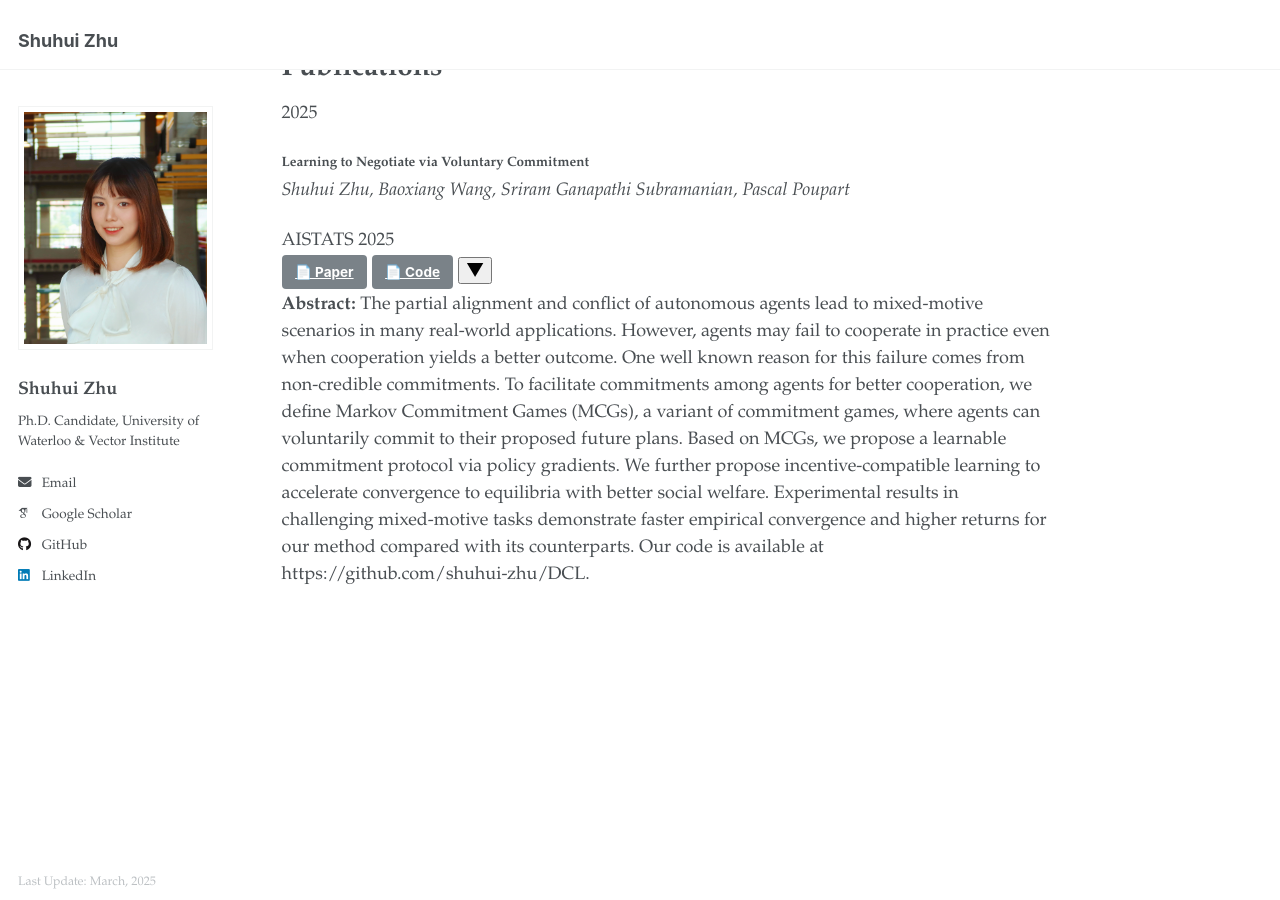
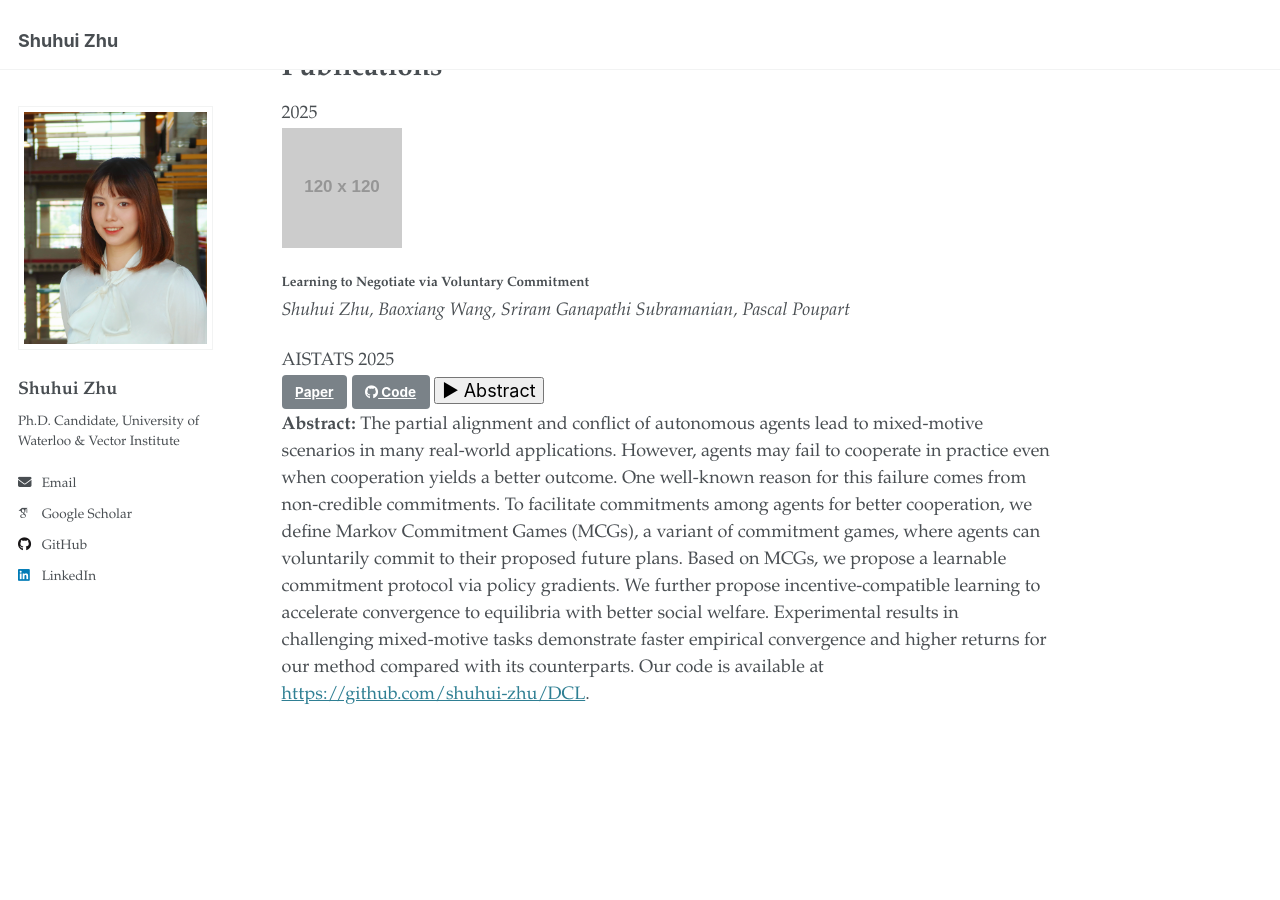
Before and after one commit to shuhui-zhu/shuhui-zhu.github.io, a Jekyll site: the page built from _pages/about.md, in a window 1280 px wide and 900 px high, scrolled down 681 px. Built offline with Jekyll 4.4.1, drawn with Linux system fonts in a browser that asks for light colours; some web fonts are replaced.

Commit message:
udpate css

```diff
--- a/_config.yml
+++ b/_config.yml
@@ -351,3 +351,5 @@ compress_html:
   clippings: all
   ignore:
     envs: development
+
+font_awesome: true
--- a/_includes/footer.html
+++ b/_includes/footer.html
@@ -20,7 +20,22 @@
 {% endif %} -->
 
 <div class="page__footer-copyright">
-  <!-- &copy; {{ site.time | date: '%Y' }} {{ site.name | default: site.title }}, {{ site.data.ui-text[site.locale].powered_by | default: "Powered by" }} <a href="http://jekyllrb.com" rel="nofollow">Jekyll</a> &amp; <a href="https://github.com/academicpages/academicpages.github.io">AcademicPages</a>, a fork of <a href="https://mademistakes.com/work/minimal-mistakes-jekyll-theme/" rel="nofollow">Minimal Mistakes</a>.<br /> -->
-  <!-- Last update: {{ "now" | date: '%Y-%m-%d' %}} -->
-  Last Update: {{ "now" | date: "%B, %Y" }}
+    <!-- &copy; {{ site.time | date: '%Y' }} {{ site.name | default: site.title }}, {{ site.data.ui-text[site.locale].powered_by | default: "Powered by" }} <a href="http://jekyllrb.com" rel="nofollow">Jekyll</a> &amp; <a href="https://github.com/academicpages/academicpages.github.io">AcademicPages</a>, a fork of <a href="https://mademistakes.com/work/minimal-mistakes-jekyll-theme/" rel="nofollow">Minimal Mistakes</a>.<br /> -->
+    <!-- Last update: {{ "now" | date: '%Y-%m-%d' %}} -->
+    Last Update: {{ "now" | date: "%B, %Y" }}
 </div>
+
+<script>
+    function toggleAbstract(id, btn) {
+        var abstract = document.getElementById(id);
+        var icon = btn.querySelector(".toggle-icon");
+
+        if (abstract.style.display === "none" || abstract.style.display === "") {
+            abstract.style.display = "block";
+            icon.textContent = "▼"; // Downward arrow when expanded
+        } else {
+            abstract.style.display = "none";
+            icon.textContent = "▶"; // Rightward arrow when collapsed
+        }
+    }
+</script>
--- a/_pages/about.md
+++ b/_pages/about.md
@@ -26,16 +26,28 @@ Publications
 <div class="timeline">
   <div class="timeline-item">
     <div class="timeline-year">2025</div>
-    <div class="timeline-content">
-      <h4>Learning to Negotiate via Voluntary Commitment</h4>
-      <p><i>Shuhui Zhu, Baoxiang Wang, Sriram Ganapathi Subramanian, Pascal Poupart</i></p>
-      <span class="label">AISTATS 2025</span><br>
-      <a href="https://openreview.net/forum?id=DZwHPyPeZO" target="_blank" class="btn">📄 Paper</a>
-      <a href="https://github.com/shuhui-zhu/DCL" target="_blank" class="btn">📄 Code</a>
-      <button class="toggle-abstract" onclick="toggleAbstract('abstract1')">▼</button>
-      <div id="abstract1" class="abstract-content">
-        <p><strong>Abstract:</strong> The partial alignment and conflict of autonomous agents lead to mixed-motive scenarios in many real-world applications. However, agents may fail to cooperate in practice even when cooperation yields a better outcome. One well known reason for this failure comes from non-credible commitments. To facilitate commitments among agents for better cooperation, we define Markov Commitment Games (MCGs), a variant of commitment games, where agents can voluntarily commit to their proposed future plans. Based on MCGs, we propose a learnable commitment protocol via policy gradients. We further propose incentive-compatible learning to accelerate convergence to equilibria with better social welfare. Experimental results in challenging mixed-motive tasks demonstrate faster empirical convergence and higher returns for our method compared with its counterparts. Our code is available at https://github.com/shuhui-zhu/DCL.</p>
+    <!-- Unified container for image and content -->
+    <div class="publication-container">
+      <!-- Paper Figure -->
+      <div class="publication-image">
+        <img src="https://via.placeholder.com/120" alt="Paper Figure">
       </div>
-    </div>
+      <!-- Paper Content -->
+      <div class="publication-content">
+        <h4>Learning to Negotiate via Voluntary Commitment</h4>
+        <p><i>Shuhui Zhu, Baoxiang Wang, Sriram Ganapathi Subramanian, Pascal Poupart</i></p>
+        <span class="label">AISTATS 2025</span><br>
+        <a href="https://openreview.net/forum?id=DZwHPyPeZO" target="_blank" class="btn"> Paper</a>
+        <a href="https://github.com/shuhui-zhu/DCL" target="_blank" class="btn">
+        <i class="fa-brands fa-github"></i> Code
+        </a>
+        <button class="toggle-abstract" onclick="toggleAbstract('abstract1', this)">
+        <span class="toggle-icon">▶</span> Abstract
+        </button>
+        <div id="abstract1" class="abstract-content">
+          <p><strong>Abstract:</strong> The partial alignment and conflict of autonomous agents lead to mixed-motive scenarios in many real-world applications. However, agents may fail to cooperate in practice even when cooperation yields a better outcome. One well-known reason for this failure comes from non-credible commitments. To facilitate commitments among agents for better cooperation, we define Markov Commitment Games (MCGs), a variant of commitment games, where agents can voluntarily commit to their proposed future plans. Based on MCGs, we propose a learnable commitment protocol via policy gradients. We further propose incentive-compatible learning to accelerate convergence to equilibria with better social welfare. Experimental results in challenging mixed-motive tasks demonstrate faster empirical convergence and higher returns for our method compared with its counterparts. Our code is available at <a href="https://github.com/shuhui-zhu/DCL" target="_blank">https://github.com/shuhui-zhu/DCL</a>.</p>
+        </div>
+      </div>
+    </div> <!-- End of publication-container -->
   </div>
 </div>
```
Also changed, not shown: assets/css/custom.css (added, +20 -0 lines).
